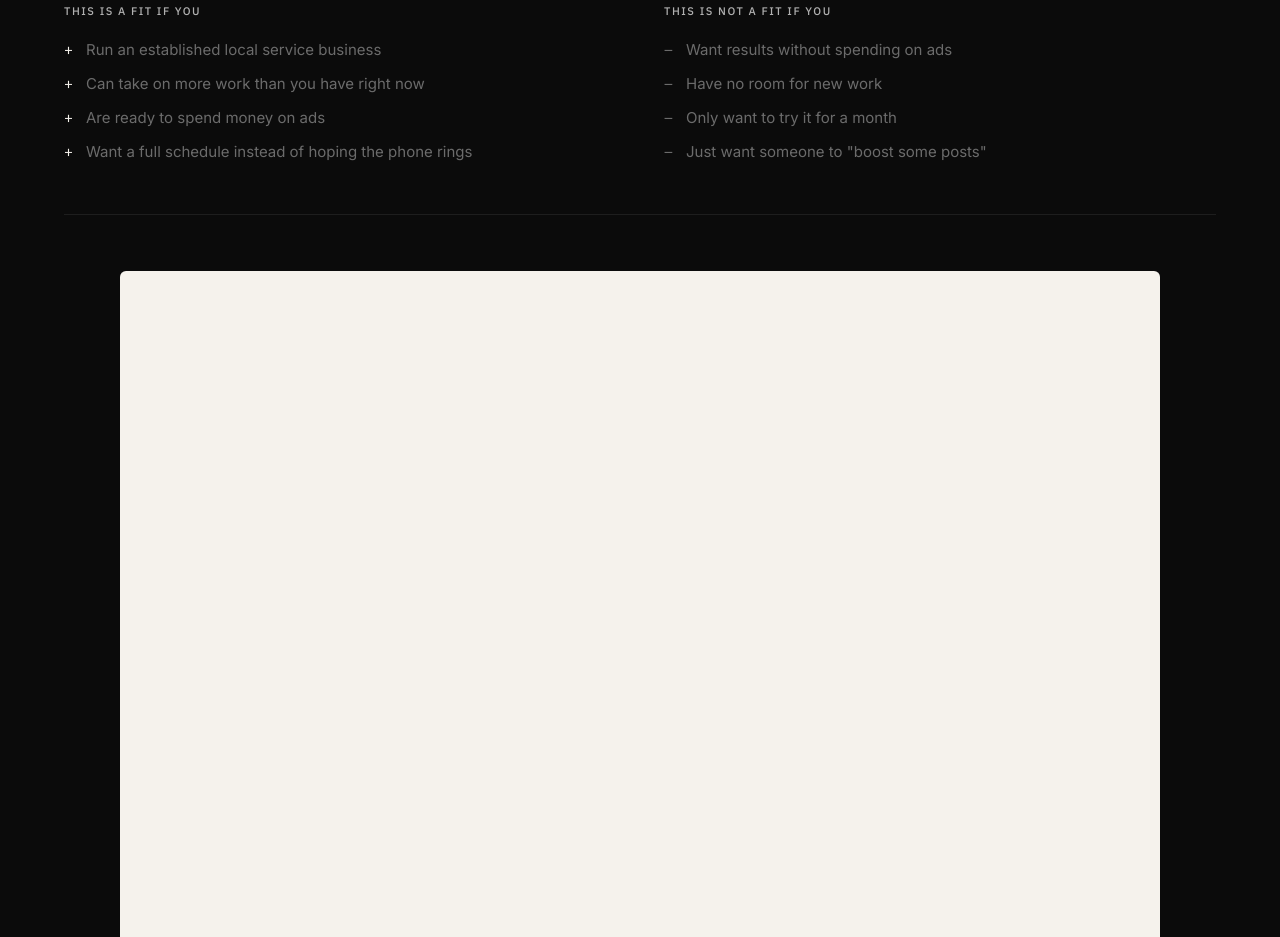
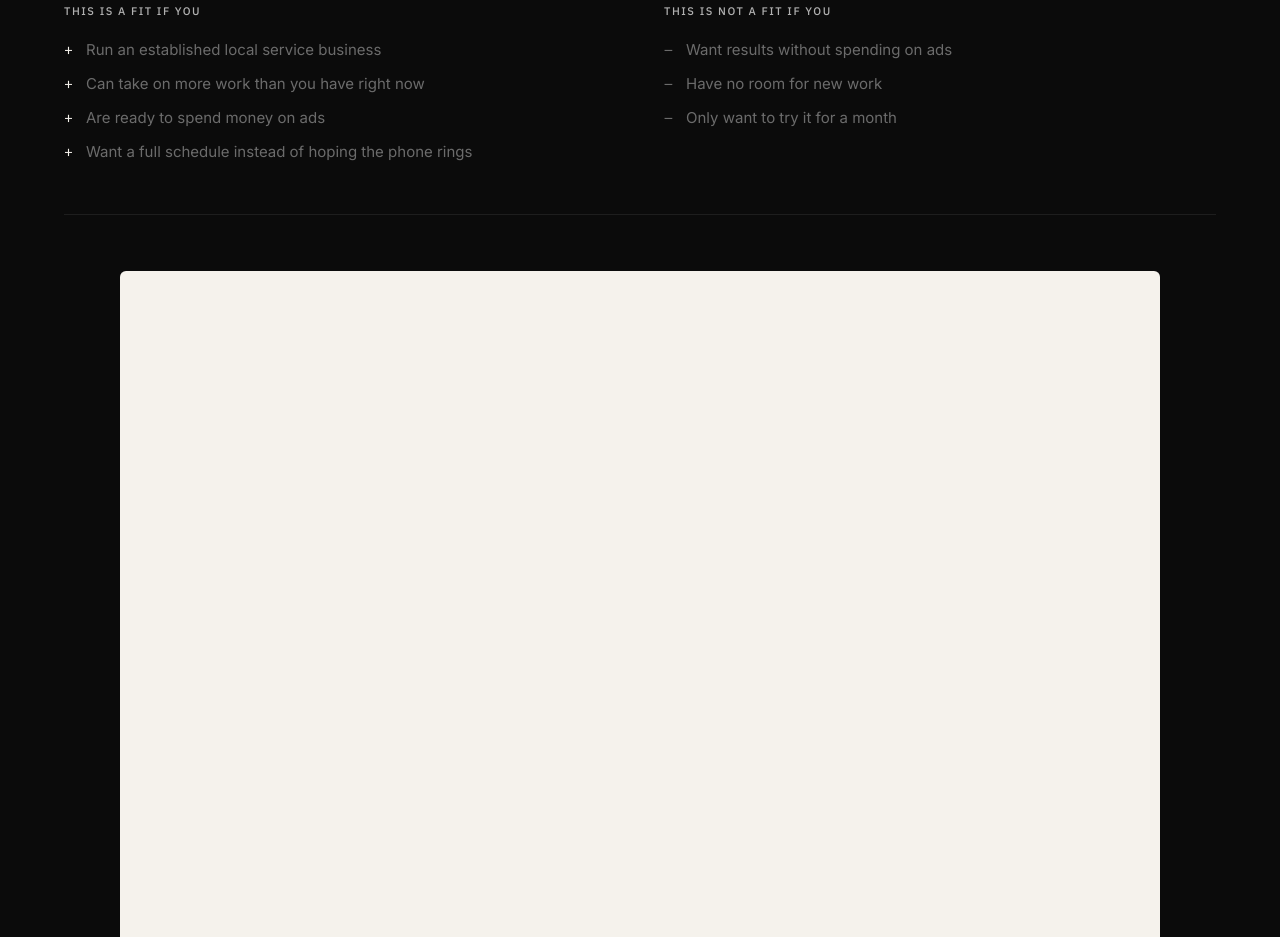
Before and after one commit to timboltara/boltara-website-v2, a website: page index.html in a window 1280 px wide. Shown: the part 2170-3107 px from the top of the page. Drawn offline with nearby package versions, Linux system fonts and the light colour scheme; animation ran at ten frames a second; a script that the page names is missing.

Commit message:
Remove boost some posts bullet from not-a-fit list

```diff
--- a/index.html
+++ b/index.html
@@ -1193,7 +1193,6 @@
                     <li>Want results without spending on ads</li>
                     <li>Have no room for new work</li>
                     <li>Only want to try it for a month</li>
-                    <li>Just want someone to "boost some posts"</li>
                 </ul>
             </div>
         </div>
```
